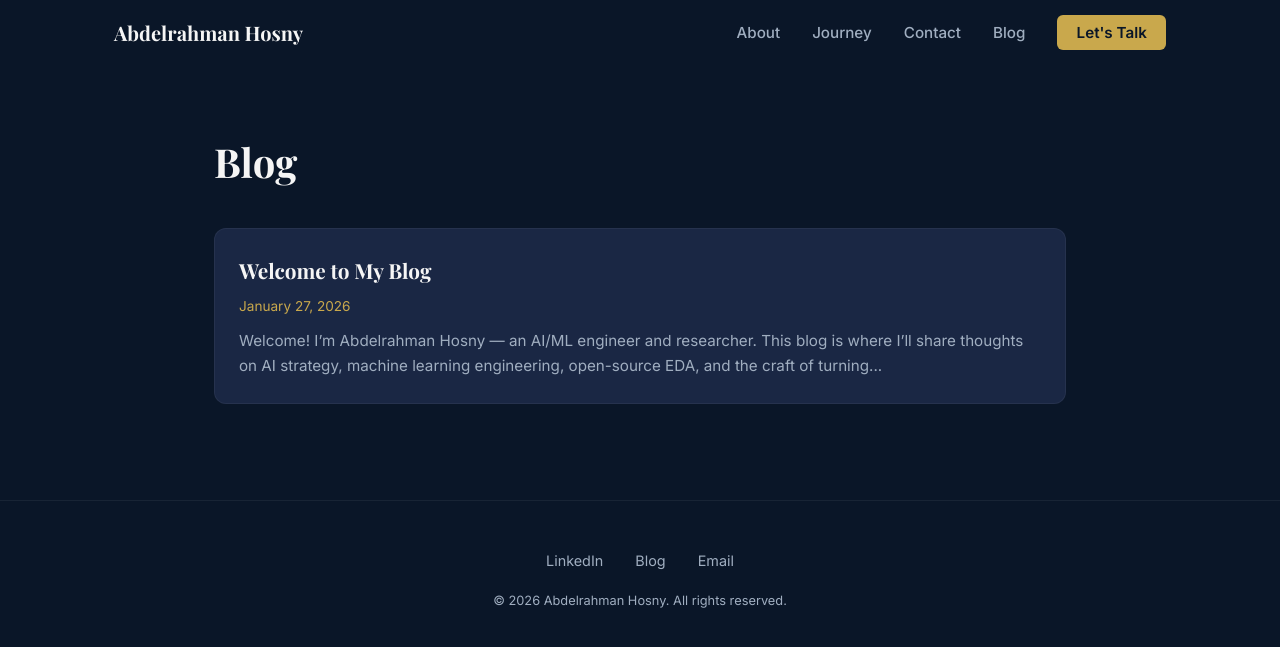
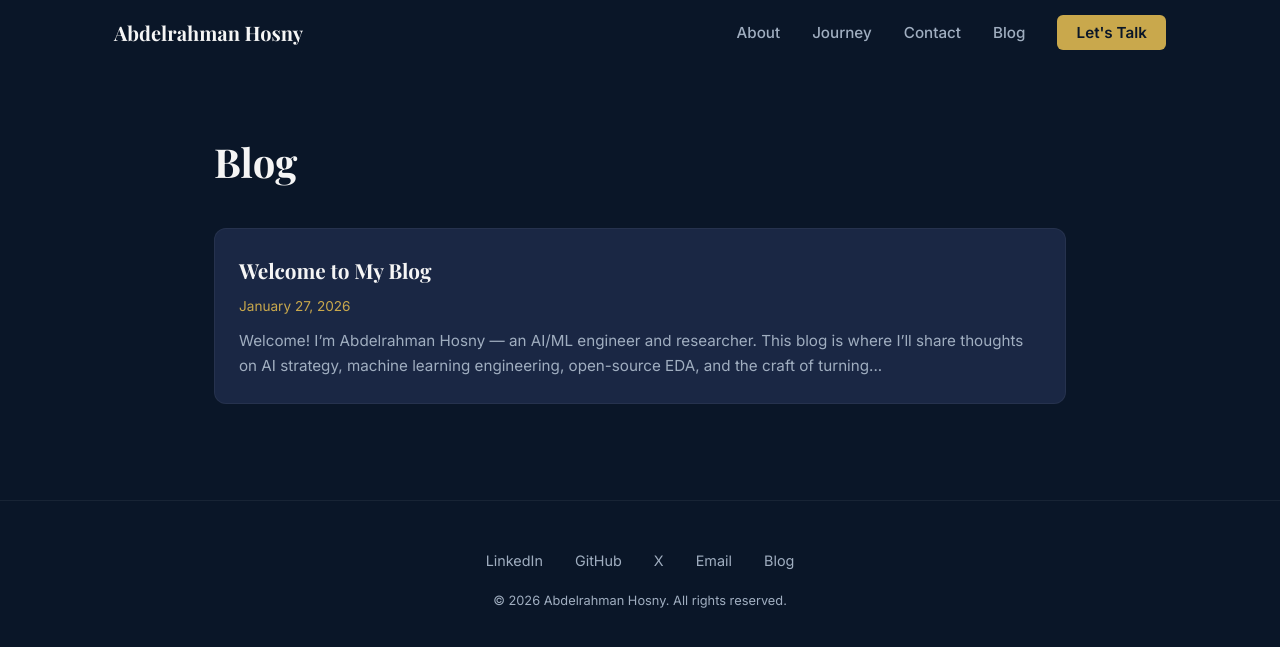
Before and after one commit to abdelrahmanhosny/abdelrahmanhosny.github.io, a Jekyll site: the page built from blog/index.html, in a window 1280 px wide. Shown: the top 647 px of the page. Built offline with Jekyll 4.4.1, drawn with Linux system fonts in a browser that asks for light colours.

Commit message:
add favicon

```diff
--- a/_includes/footer.html
+++ b/_includes/footer.html
@@ -1,9 +1,11 @@
 <footer class="footer">
   <div class="container">
     <div class="footer-links">
-      <a href="https://linkedin.com/in/abdelrahmanhosny" target="_blank" rel="noopener">LinkedIn</a>
+      <a href="https://www.linkedin.com/in/abdelrahmanhosny" target="_blank" rel="noopener">LinkedIn</a>
+      <a href="https://github.com/abdelrahmanhosny" target="_blank" rel="noopener">GitHub</a>
+      <a href="https://x.com/_ahosny" target="_blank" rel="noopener">X</a>
+      <a href="mailto:hello@abdelrahmanhosny.me">Email</a>
       <a href="/blog/">Blog</a>
-      <a href="mailto:hello@abdelrahmanhosny.me">Email</a>
     </div>
     <p class="footer-copy">&copy; {{ site.time | date: '%Y' }} Abdelrahman Hosny. All rights reserved.</p>
   </div>
--- a/_layouts/default.html
+++ b/_layouts/default.html
@@ -8,6 +8,7 @@
   <link rel="preconnect" href="https://fonts.googleapis.com">
   <link rel="preconnect" href="https://fonts.gstatic.com" crossorigin>
   <link href="https://fonts.googleapis.com/css2?family=Inter:wght@400;500;600&family=Playfair+Display:wght@600;700&display=swap" rel="stylesheet">
+  <link rel="icon" href="/favicon.svg" type="image/svg+xml">
   <link rel="stylesheet" href="/assets/css/styles.css">
   {% seo %}
 </head>
```
Also changed, not shown: favicon.svg (added).
